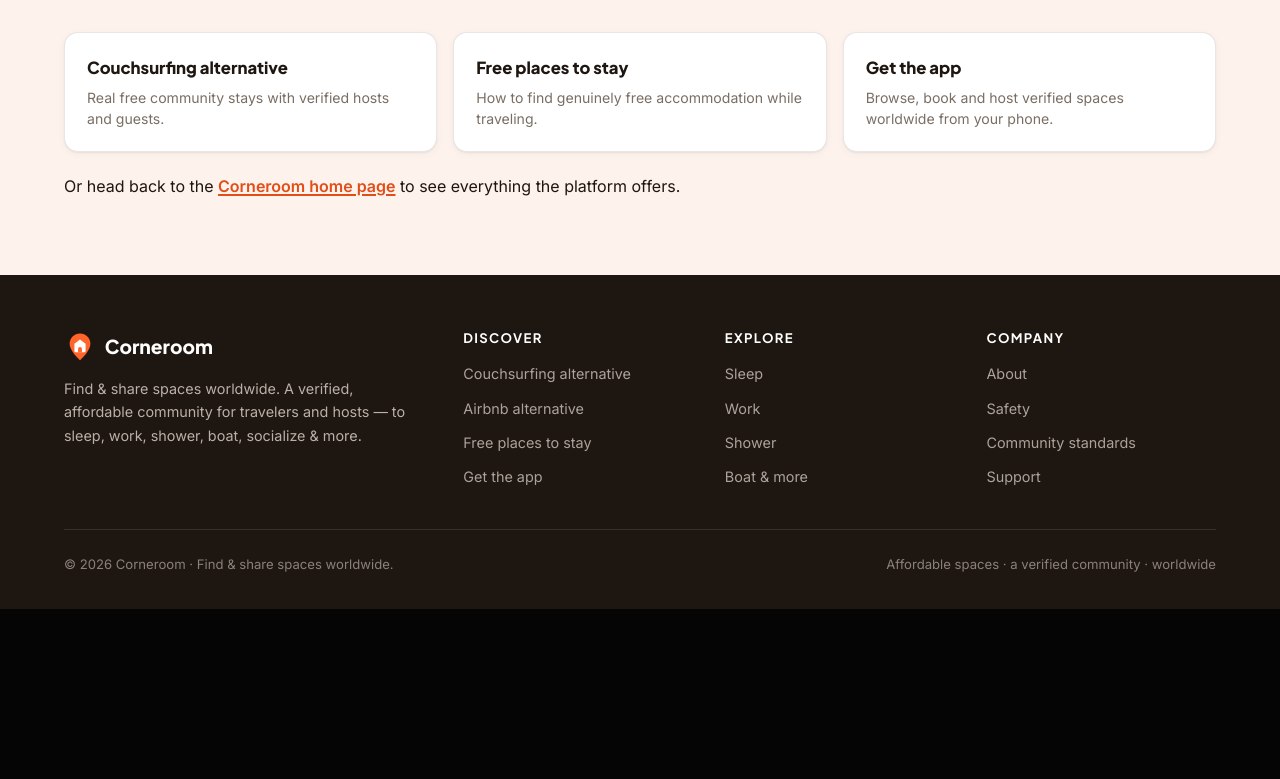
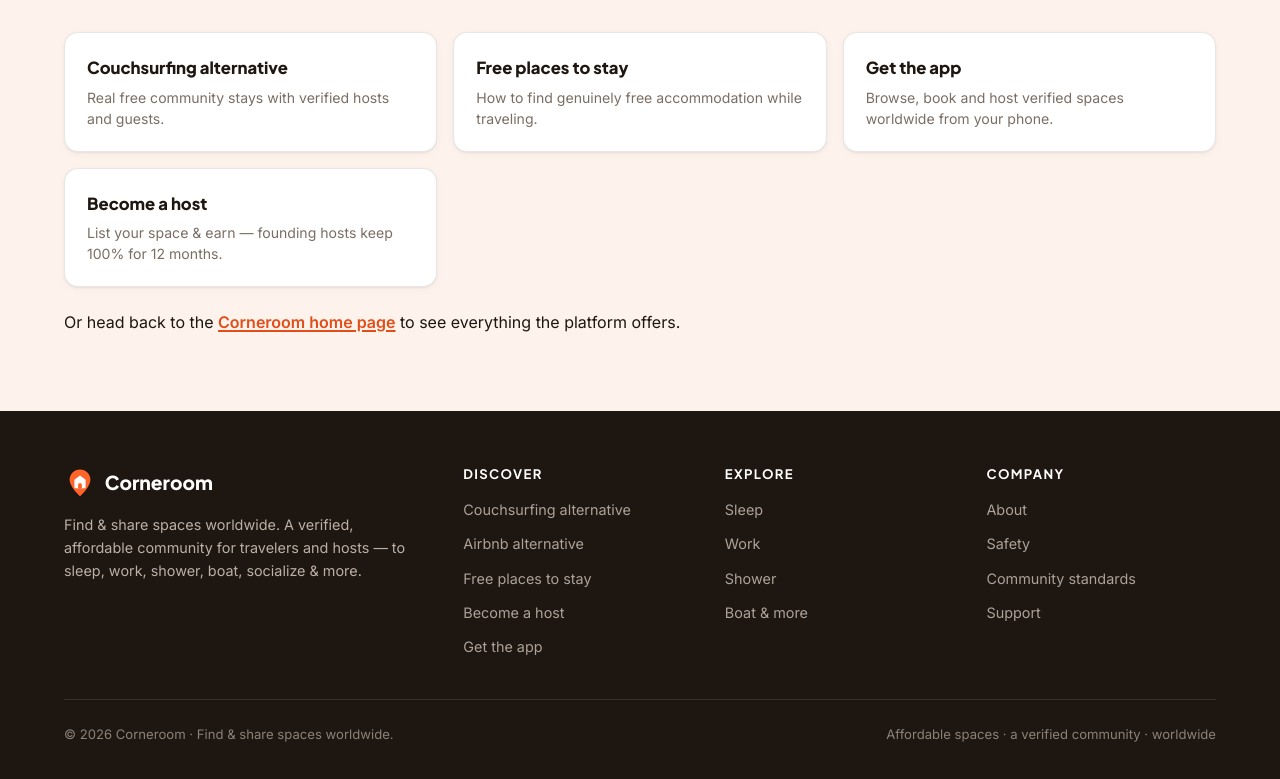
Before and after one commit to corneroom/corneroom.github.io, a Next.js app: page /airbnb-alternative in a window 1280 px wide. Shown: the part 5191-5970 px from the top of the page. Before the commit the page ends 5800 px from the top, so only its background shows below. Built offline with nearby package versions, Linux system fonts and the light colour scheme.

Commit message:
Link /host from footer and SEO landing pages

```diff
--- a/src/app/_landing/parts.tsx
+++ b/src/app/_landing/parts.tsx
@@ -269,6 +269,9 @@
                 <a href="/free-places-to-stay">Free places to stay</a>
               </li>
               <li>
+                <a href="/host">Become a host</a>
+              </li>
+              <li>
                 <a href="/app">Get the app</a>
               </li>
             </ul>
--- a/src/app/airbnb-alternative/page.tsx
+++ b/src/app/airbnb-alternative/page.tsx
@@ -85,6 +85,11 @@
     href: "/app",
     title: "Get the app",
     blurb: "Browse, book and host verified spaces worldwide from your phone.",
+  },
+  {
+    href: "/host",
+    title: "Become a host",
+    blurb: "List your space & earn — founding hosts keep 100% for 12 months.",
   },
 ];
 
--- a/src/app/couchsurfing-alternative/page.tsx
+++ b/src/app/couchsurfing-alternative/page.tsx
@@ -85,6 +85,11 @@
     href: "/app",
     title: "Get the app",
     blurb: "Browse, book and host verified spaces worldwide from your phone.",
+  },
+  {
+    href: "/host",
+    title: "Become a host",
+    blurb: "List your space & earn — founding hosts keep 100% for 12 months.",
   },
 ];
 
--- a/src/app/free-places-to-stay/page.tsx
+++ b/src/app/free-places-to-stay/page.tsx
@@ -85,6 +85,11 @@
     href: "/app",
     title: "Get the app",
     blurb: "Browse, book and host verified spaces worldwide from your phone.",
+  },
+  {
+    href: "/host",
+    title: "Become a host",
+    blurb: "List your space & earn — founding hosts keep 100% for 12 months.",
   },
 ];
 
```
